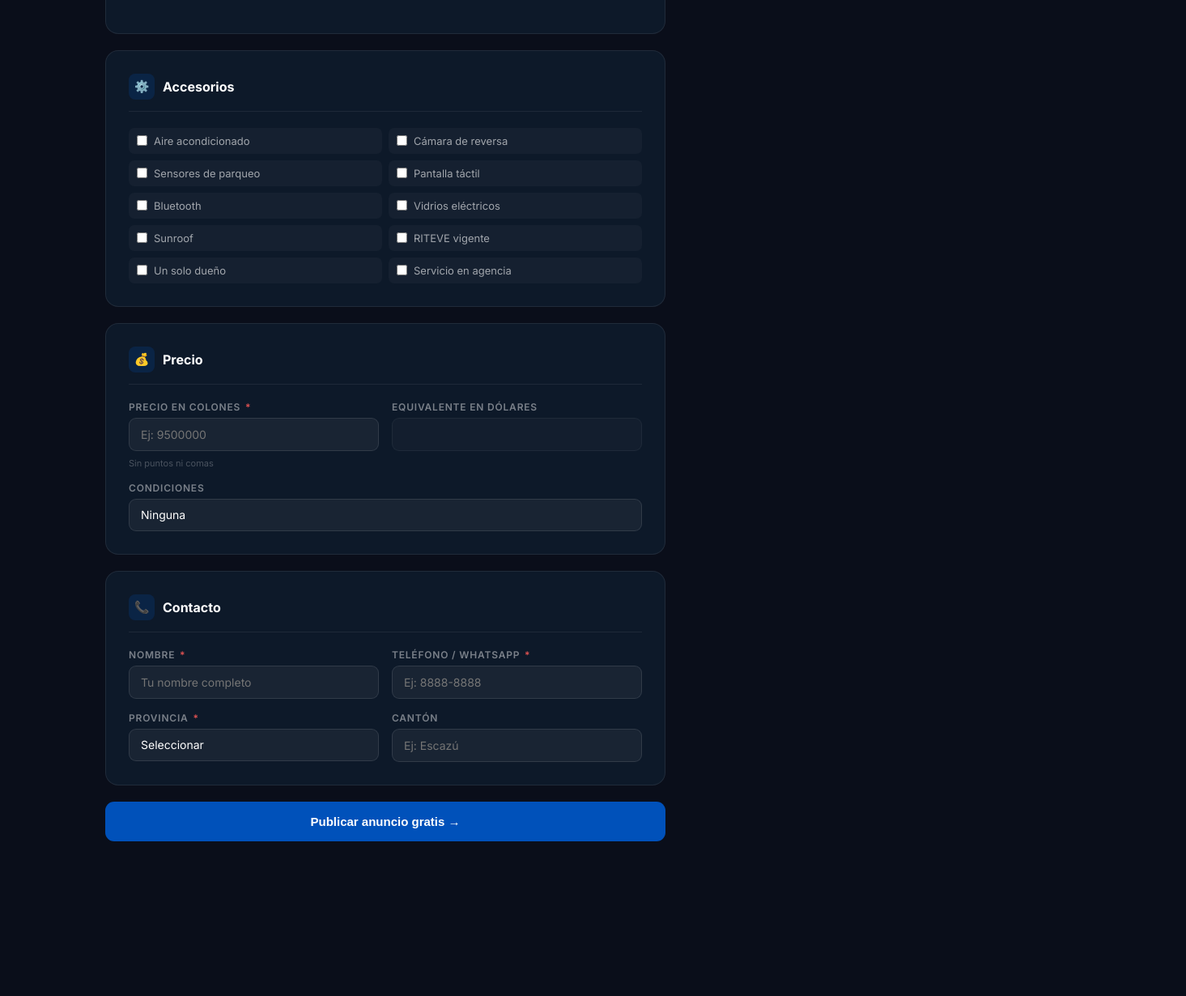
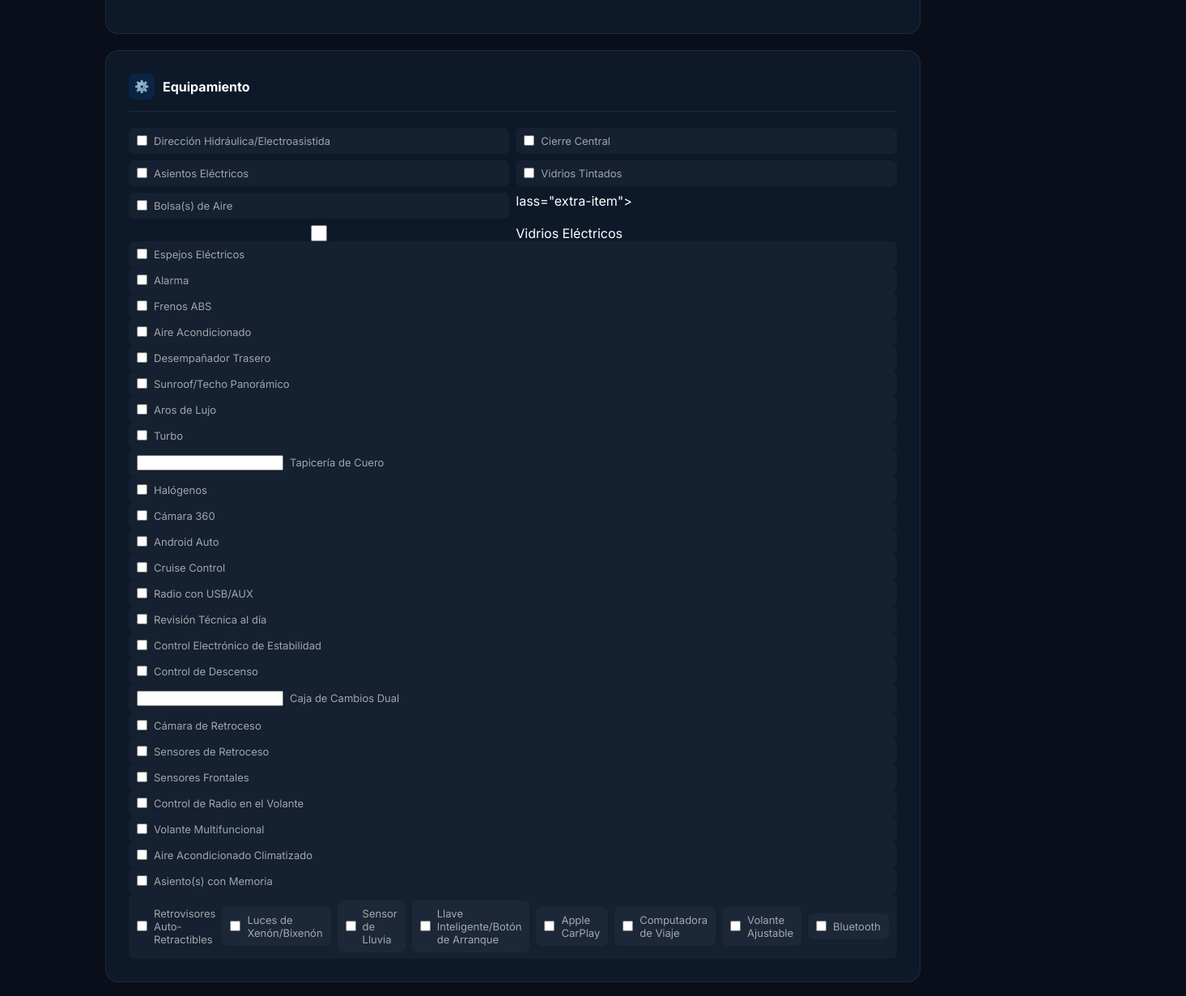
Before and after one commit to Carlosaguirre5/autospremiumcr, a website: page public/publicar.html in a window 1280 px wide. Shown: the part 1121-2351 px from the top of the page at 81% size, 1465 px wide, since content can reach past the window. Before the commit the page ends 2192 px from the top, so only its background shows below. Drawn offline with Linux system fonts and the light colour scheme.

Commit message:
feat: actualizar accesorios a equipamiento con lista completa

```diff
--- a/public/publicar.html
+++ b/public/publicar.html
@@ -380,18 +380,46 @@ nav ul a{color:rgba(255,255,255,0.7);text-decoration:none;font-size:13px}
       <div class="photos-preview" id="photosPreview"></div>
     </div>
     <div class="form-section">
-      <div class="section-title"><div class="section-icon">⚙️</div>Accesorios</div>
+      <div class="section-title"><div class="section-icon">⚙️</div>Equipamiento</div>
       <div class="extras-grid">
-        <div class="extra-item"><input type="checkbox" id="e1"><label for="e1">Aire acondicionado</label></div>
-        <div class="extra-item"><input type="checkbox" id="e2"><label for="e2">Cámara de reversa</label></div>
-        <div class="extra-item"><input type="checkbox" id="e3"><label for="e3">Sensores de parqueo</label></div>
-        <div class="extra-item"><input type="checkbox" id="e4"><label for="e4">Pantalla táctil</label></div>
-        <div class="extra-item"><input type="checkbox" id="e5"><label for="e5">Bluetooth</label></div>
-        <div class="extra-item"><input type="checkbox" id="e6"><label for="e6">Vidrios eléctricos</label></div>
-        <div class="extra-item"><input type="checkbox" id="e7"><label for="e7">Sunroof</label></div>
-        <div class="extra-item"><input type="checkbox" id="e8"><label for="e8">RITEVE vigente</label></div>
-        <div class="extra-item"><input type="checkbox" id="e9"><label for="e9">Un solo dueño</label></div>
-        <div class="extra-item"><input type="checkbox" id="e10"><label for="e10">Servicio en agencia</label></div>
+        <div class="extra-item"><input type="checkbox" id="e1"><label for="e1">Dirección Hidráulica/Electroasistida</label></div>
+        <div class="extra-item"><input type="checkbox" id="e2"><label for="e2">Cierre Central</label></div>
+        <div class="extra-item"><input type="checkbox" id="e3"><label for="e3">Asientos Eléctricos</label></div>
+        <div class="extra-item"><input type="checkbox" id="e4"><label for="e4">Vidrios Tintados</label></div>
+        <div class="extra-item"><input type="checkbox" id="e5"><label for="e5">Bolsa(s) de Aire</label></div>lass="extra-item"><input type="checkbox" id="e6"><label for="e6">Vidrios Eléctricos</label></div>
+        <div class="extra-item"><input type="checkbox" id="e7"><label for="e7">Espejos Eléctricos</label></div>
+        <div class="extra-item"><input type="checkbox" id="e8"><label for="e8">Alarma</label></div>
+        <div class="extra-item"><input type="checkbox" id="e9"><label for="e9">Frenos ABS</label></div>
+        <div class="extra-item"><input type="checkbox" id="e10"><label for="e10">Aire Acondicionado</label></div>
+        <div class="extra-item"><input type="checkbox" id="e11"><label for="e11">Desempañador Trasero</label></div>
+        <div class="extra-item"><input type="checkbox" id="e12"><label for="e12">Sunroof/Techo Panorámico</label></div>
+        <div class="extra-item"><input type="checkbox" id="e13"><label for="e13">Aros de Lujo</label></div>
+        <div class="extra-item"><input type="checkbox" id="e14"><label for="e14">Turbo</label></div>
+        <div class="extra-item"><input type="kbox" id="e15"><label for="e15">Tapicería de Cuero</label></div>
+        <div class="extra-item"><input type="checkbox" id="e16"><label for="e16">Halógenos</label></div>
+        <div class="extra-item"><input type="checkbox" id="e17"><label for="e17">Cámara 360</label></div>
+        <div class="extra-item"><input type="checkbox" id="e18"><label for="e18">Android Auto</label></div>
+        <div class="extra-item"><input type="checkbox" id="e19"><label for="e19">Cruise Control</label></div>
+        <div class="extra-item"><input type="checkbox" id="e20"><label for="e20">Radio con USB/AUX</label></div>
+        <div class="extra-item"><input type="checkbox" id="e21"><label for="e21">Revisión Técnica al día</label></div>
+        <div class="extra-item"><input type="checkbox" id="e22"><label for="e22">Control Electrónico de Estabilidad</label></div>
+        <div class="extra-item"><input type="checkbox" id="e23"><label for="e23">Control de Descenso</label></div>
+        <div class="extra-item"><input type=ox" id="e24"><label for="e24">Caja de Cambios Dual</label></div>
+        <div class="extra-item"><input type="checkbox" id="e25"><label for="e25">Cámara de Retroceso</label></div>
+        <div class="extra-item"><input type="checkbox" id="e26"><label for="e26">Sensores de Retroceso</label></div>
+        <div class="extra-item"><input type="checkbox" id="e27"><label for="e27">Sensores Frontales</label></div>
+        <div class="extra-item"><input type="checkbox" id="e28"><label for="e28">Control de Radio en el Volante</label></div>
+        <div class="extra-item"><input type="checkbox" id="e29"><label for="e29">Volante Multifuncional</label></div>
+        <div class="extra-item"><input type="checkbox" id="e30"><label for="e30">Aire Acondicionado Climatizado</label></div>
+        <div class="extra-item"><input type="checkbox" id="e31"><label for="e31">Asiento(s) con Memoria</label></div>
+        <div class="extra-item"><input type="checkbox" id="e32"><label for="e32">Retrovisores Auto-Retractibles</label></dv>
+        <div class="extra-item"><input type="checkbox" id="e33"><label for="e33">Luces de Xenón/Bixenón</label></div>
+        <div class="extra-item"><input type="checkbox" id="e34"><label for="e34">Sensor de Lluvia</label></div>
+        <div class="extra-item"><input type="checkbox" id="e35"><label for="e35">Llave Inteligente/Botón de Arranque</label></div>
+        <div class="extra-item"><input type="checkbox" id="e36"><label for="e36">Apple CarPlay</label></div>
+        <div class="extra-item"><input type="checkbox" id="e37"><label for="e37">Computadora de Viaje</label></div>
+        <div class="extra-item"><input type="checkbox" id="e38"><label for="e38">Volante Ajustable</label></div>
+        <div class="extra-item"><input type="checkbox" id="e39"><label for="e39">Bluetooth</label></div>
       </div>
     </div>
     <div class="form-section">
```
